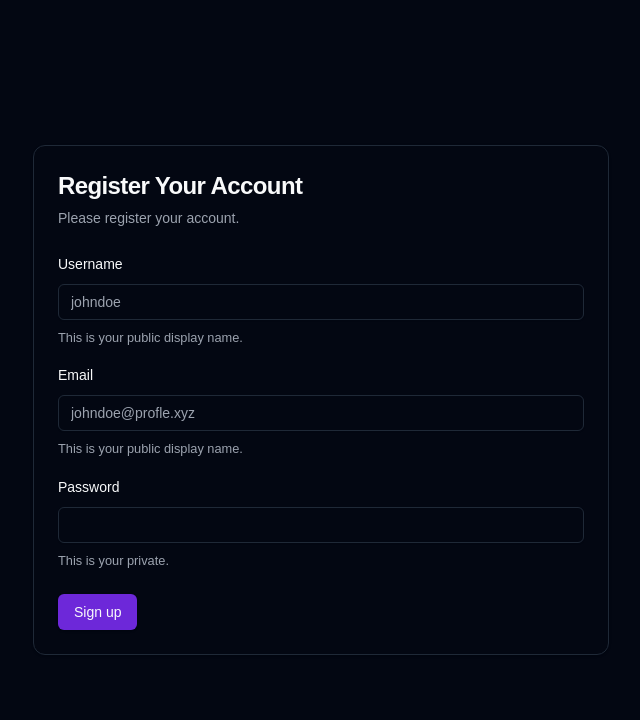
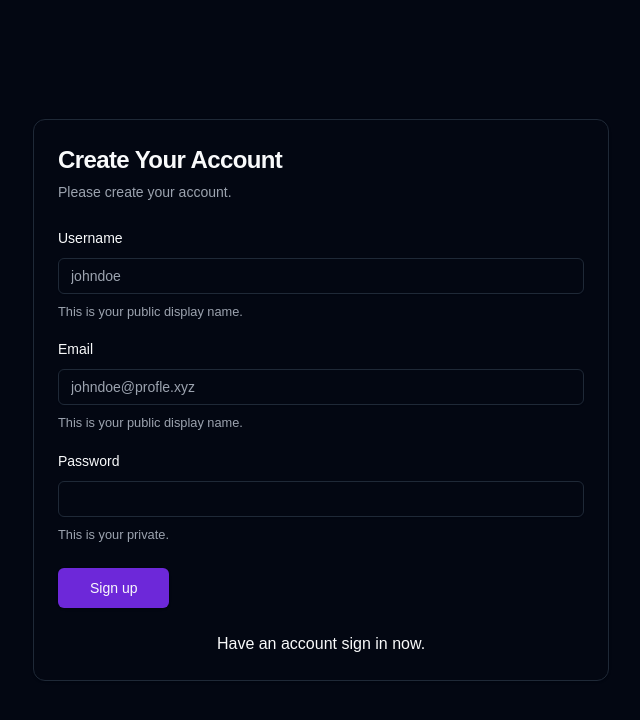
Before and after one commit to zain-23/staymaster, a Next.js app: page /sign-up in a window 1280 px wide. Shown: the top 720 px of the page, without its empty margins (319-959 px from the left). Built offline with nearby package versions, Linux system fonts and the light colour scheme; a web font is replaced by a local one.

Commit message:
add loading in button component

```diff
--- a/package.json
+++ b/package.json
@@ -13,8 +13,11 @@
     "@radix-ui/react-icons": "^1.3.0",
     "@radix-ui/react-label": "^2.1.0",
     "@radix-ui/react-slot": "^1.1.0",
+    "bcrypt": "^5.1.1",
     "class-variance-authority": "^0.7.0",
     "clsx": "^2.1.1",
+    "lucide-react": "^0.401.0",
+    "mongoose": "^8.4.5",
     "next": "14.2.4",
     "react": "^18",
     "react-dom": "^18",
--- a/src/app/(auth)/sign-in/page.tsx
+++ b/src/app/(auth)/sign-in/page.tsx
@@ -18,7 +18,7 @@ import {
   FormMessage,
 } from "@/components/ui/form";
 import { Input } from "@/components/ui/input";
-import { SignupSchema } from "@/schema/signup.schema";
+import { signinSchema } from "@/schema/signin.schema";
 import { zodResolver } from "@hookform/resolvers/zod";
 import { useRouter } from "next/navigation";
 import React from "react";
@@ -26,8 +26,8 @@ import { useForm } from "react-hook-form";
 import { z } from "zod";
 
 const SignIn = () => {
-  const signupForm = useForm<z.infer<typeof SignupSchema>>({
-    resolver: zodResolver(SignupSchema),
+  const signupForm = useForm<z.infer<typeof signinSchema>>({
+    resolver: zodResolver(signinSchema),
   });
 
   const router = useRouter();
--- a/src/app/(auth)/sign-up/page.tsx
+++ b/src/app/(auth)/sign-up/page.tsx
@@ -20,6 +20,7 @@ import {
 import { Input } from "@/components/ui/input";
 import { SignupSchema } from "@/schema/signup.schema";
 import { zodResolver } from "@hookform/resolvers/zod";
+import NextLink from "next/link";
 import { useRouter } from "next/navigation";
 import React from "react";
 import { useForm } from "react-hook-form";
@@ -37,8 +38,8 @@ const SignUp = () => {
   return (
     <Card className="max-w-xl w-full">
       <CardHeader>
-        <CardTitle>Register Your Account</CardTitle>
-        <CardDescription>Please register your account.</CardDescription>
+        <CardTitle>Create Your Account</CardTitle>
+        <CardDescription>Please create your account.</CardDescription>
       </CardHeader>
       <Form {...signupForm}>
         <form action="" onSubmit={signupForm.handleSubmit(onSubmit)}>
@@ -91,7 +92,19 @@ const SignUp = () => {
             />
           </CardContent>
           <CardFooter>
-            <Button>Sign up</Button>
+            <Button size={"lg"}>Sign up</Button>
+          </CardFooter>
+          <CardFooter className="justify-center">
+            <p>
+              Have an account{" "}
+              <NextLink
+                href={"/sign-in"}
+                className="hover:text-primary hover:underline"
+              >
+                sign in
+              </NextLink>{" "}
+              now.
+            </p>
           </CardFooter>
         </form>
       </Form>
--- a/src/components/ui/button.tsx
+++ b/src/components/ui/button.tsx
@@ -1,8 +1,8 @@
-import * as React from "react"
-import { Slot } from "@radix-ui/react-slot"
-import { cva, type VariantProps } from "class-variance-authority"
-
-import { cn } from "@/lib/utils"
+import * as React from "react";
+import { Slot } from "@radix-ui/react-slot";
+import { cva, type VariantProps } from "class-variance-authority";
+import { cn } from "@/lib/utils";
+import { Loader2 } from "lucide-react";
 
 const buttonVariants = cva(
   "inline-flex items-center justify-center whitespace-nowrap rounded-md text-sm font-medium transition-colors focus-visible:outline-none focus-visible:ring-1 focus-visible:ring-ring disabled:pointer-events-none disabled:opacity-50",
@@ -32,26 +32,43 @@ const buttonVariants = cva(
       size: "default",
     },
   }
-)
+);
 
 export interface ButtonProps
   extends React.ButtonHTMLAttributes<HTMLButtonElement>,
     VariantProps<typeof buttonVariants> {
-  asChild?: boolean
+  asChild?: boolean;
+  isLoading?: boolean;
+  loadingText?: string;
 }
 
 const Button = React.forwardRef<HTMLButtonElement, ButtonProps>(
-  ({ className, variant, size, asChild = false, ...props }, ref) => {
-    const Comp = asChild ? Slot : "button"
+  (
+    {
+      className,
+      variant,
+      size,
+      asChild = false,
+      isLoading,
+      loadingText,
+      children,
+      ...props
+    },
+    ref
+  ) => {
+    const Comp = asChild ? Slot : "button";
     return (
       <Comp
         className={cn(buttonVariants({ variant, size, className }))}
         ref={ref}
         {...props}
-      />
-    )
+      >
+        {isLoading ? <Loader2 className="w-6 h-6 animate-spin mr-2" /> : null}
+        {isLoading && loadingText ? loadingText : children}
+      </Comp>
+    );
   }
-)
-Button.displayName = "Button"
+);
+Button.displayName = "Button";
 
-export { Button, buttonVariants }
+export { Button, buttonVariants };
--- /dev/null
+++ b/src/schema/signin.schema.ts
@@ -0,0 +1,10 @@
+import { z } from "zod";
+
+export const signinSchema = z.object({
+  email: z.string().email().nonempty({
+    message: "email is required",
+  }),
+  password: z.string().nonempty({
+    message: "password is required",
+  }),
+});
```
Also changed, not shown: 1 other file (tests, documents, lock files or other folders).
